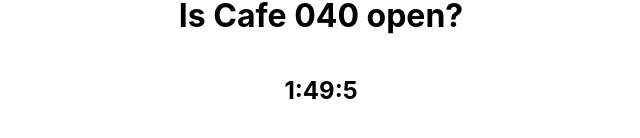
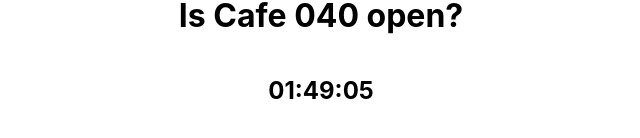
Before and after one commit to davydehaas98/fontys-cafe, a React (Create React App) app: page / in a window 1280 px wide. Shown: the part 350-488 px from the top of the page, without its empty margins (319-959 px from the left). Built offline with nearby package versions, Linux system fonts and the light colour scheme.

Commit message:
Add zero

```diff
--- a/src/App.js
+++ b/src/App.js
@@ -45,10 +45,13 @@ class App extends Component {
         })
       }
       let remaining = new Date(target - time)
+
       return (
         <div>
           <h2>
-            {remaining.getUTCHours()}:{remaining.getUTCMinutes()}:{remaining.getUTCSeconds()}
+            {String("00" + remaining.getUTCHours()).slice(-2)}:
+            {String("00" + remaining.getUTCMinutes()).slice(-2)}:
+            {String("00" + remaining.getUTCSeconds()).slice(-2)}
           </h2>
         </div>
       )
```
Also changed, not shown: 1 other file (tests, documents, lock files or other folders).
